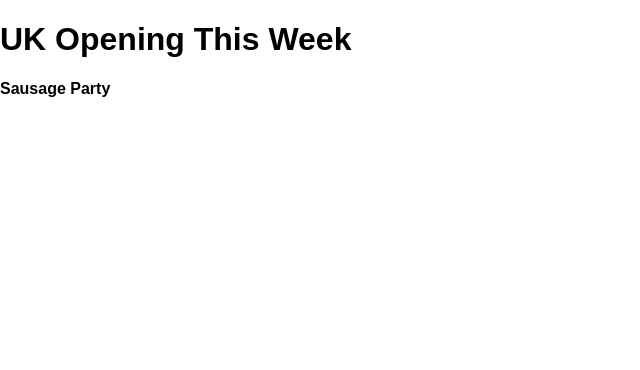
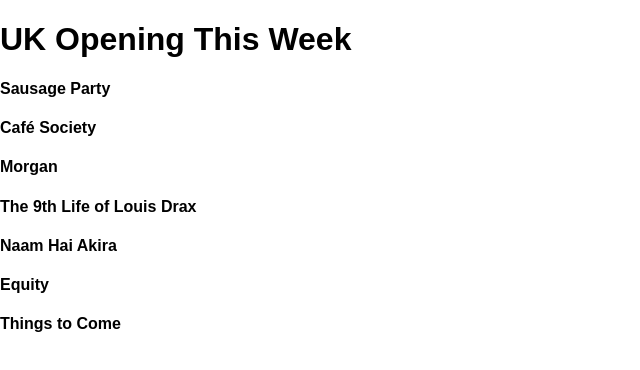
Before and after one commit to reidch/React_film_releases_app, a React (Create React App) app: page / in a window 1280 px wide. Shown: the top 370 px of the page, without its empty margins (0-640 px from the left). Built offline with nearby package versions, Linux system fonts and the light colour scheme.

Commit message:
populates FilmList with data

```diff
--- a/src/components/FilmReleasesBox.js
+++ b/src/components/FilmReleasesBox.js
@@ -7,7 +7,13 @@
     super(props)
     this.state = {
       data: [
-        { id:1, film_title:"Sausage Party"}
+        { id:1, film_title:"Sausage Party"},
+        { id:2, film_title:"Café Society"},
+        { id:3, film_title:"Morgan"},
+        { id:4, film_title:"The 9th Life of Louis Drax"},
+        { id:5, film_title:"Naam Hai Akira"},
+        { id:6, film_title:"Equity"},
+        { id:7, film_title:"Things to Come"}
       ]
     }
   }
```
